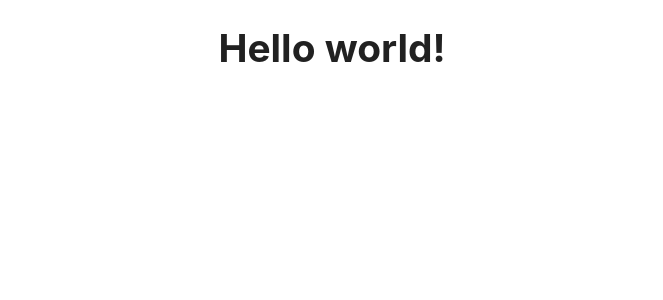
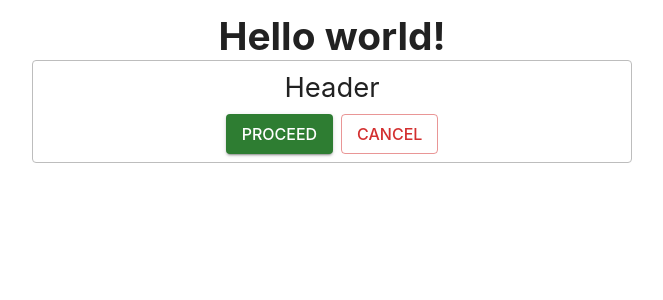
Before and after one commit to marcmarina/react-playground, a React (Vite) app: page / in a window 1280 px wide. Shown: the top 300 px of the page, without its empty margins (308-971 px from the left). Built offline with nearby package versions, Linux system fonts and the light colour scheme.

Commit message:
Added buttons

```diff
--- a/src/App.jsx
+++ b/src/App.jsx
@@ -1,15 +1,42 @@
 import React from "react";
 
-import { Box, Typography, useTheme } from "@mui/material";
+import { Box, Button, Typography, useTheme } from "@mui/material";
 
 function App() {
   const theme = useTheme();
 
   return (
-    <Box p={6}>
+    <Box p={3}>
       <Typography variant="h4" fontWeight={"bold"} textAlign={"center"}>
         Hello world!
       </Typography>
+
+      <Box
+        maxWidth={"600px"}
+        margin="auto"
+        border={`1px solid ${theme.palette.grey[400]}`}
+        borderRadius={1}
+        p={2}
+      >
+        <Typography mb={2} textAlign={"center"} as={"h2"} variant="h5">
+          Header
+        </Typography>
+
+        <Box
+          display={"flex"}
+          flexDirection={"row"}
+          justifyContent={"center"}
+          flexWrap={"wrap"}
+          gap={2}
+        >
+          <Button variant="contained" color="success">
+            Proceed
+          </Button>
+          <Button variant="outlined" color="error">
+            Cancel
+          </Button>
+        </Box>
+      </Box>
     </Box>
   );
 }
```
